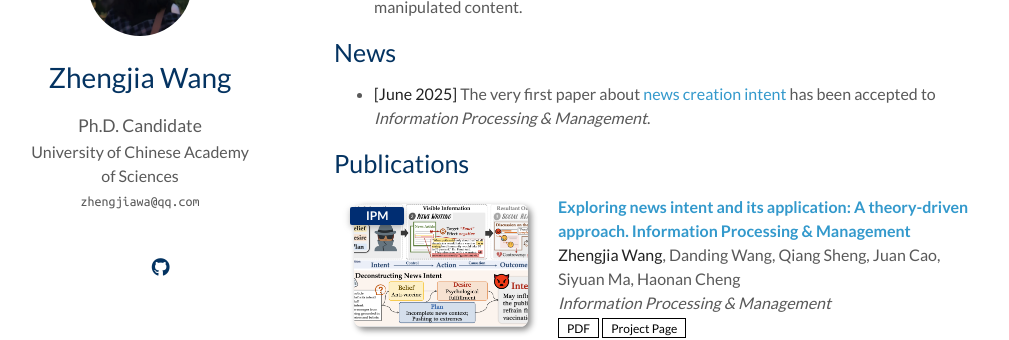
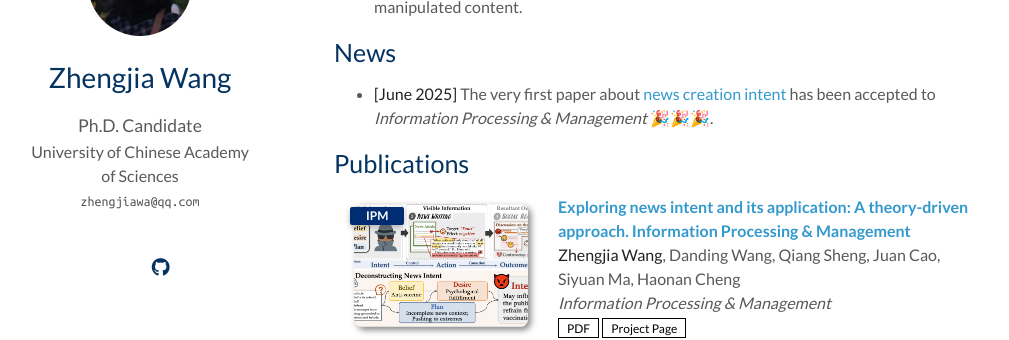
Before and after one commit to zhengjiawa/zhengjiawa.github.io, a Jekyll site: the page built from index.md, in a window 1280 px wide and 900 px high, scrolled down 304 px. Shown: the part 152-492 px from the top of the window, without its empty margins (136-1145 px from the left). Built offline with Jekyll 4.4.1, drawn with Linux system fonts in a browser that asks for light colours; a style sheet for code colours, icons or effects is not loaded; our own code applies the rules of GitHub Pages for plain Markdown files.

```diff
--- a/index.md
+++ b/index.md
@@ -17,7 +17,7 @@ My research interests are at the intersection of natural language processing and
 
 ## News
 
-- **[June 2025]** The very first paper about [news creation intent](https://doi.org/10.1016/j.ipm.2025.104229) has been accepted to *Information Processing & Management*.
+- **[June 2025]** The very first paper about [news creation intent](https://doi.org/10.1016/j.ipm.2025.104229) has been accepted to *Information Processing & Management* 🎉🎉🎉.
 
 
 {% include_relative _includes/publications.md %}
```
